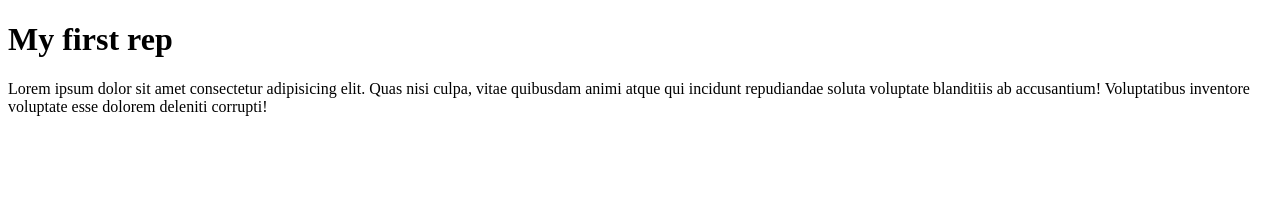
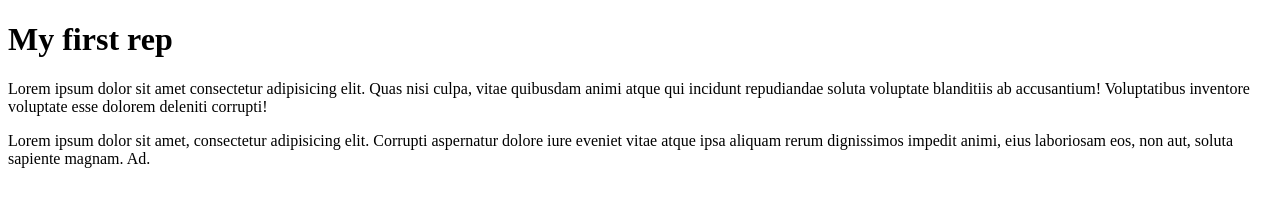
Before and after one commit to AnnaHelunets/type, a plain HTML site: page index.html in a window 1280 px wide. Drawn offline with Linux system fonts and the light colour scheme.

Commit message:
add text

```diff
--- a/index.html
+++ b/index.html
@@ -8,5 +8,6 @@
 <body>
     <h1>My first rep</h1>
     <p>Lorem ipsum dolor sit amet consectetur adipisicing elit. Quas nisi culpa, vitae quibusdam animi atque qui incidunt repudiandae soluta voluptate blanditiis ab accusantium! Voluptatibus inventore voluptate esse dolorem deleniti corrupti!</p>
+    <p>Lorem ipsum dolor sit amet, consectetur adipisicing elit. Corrupti aspernatur dolore iure eveniet vitae atque ipsa aliquam rerum dignissimos impedit animi, eius laboriosam eos, non aut, soluta sapiente magnam. Ad.</p>
 </body>
 </html>
```
